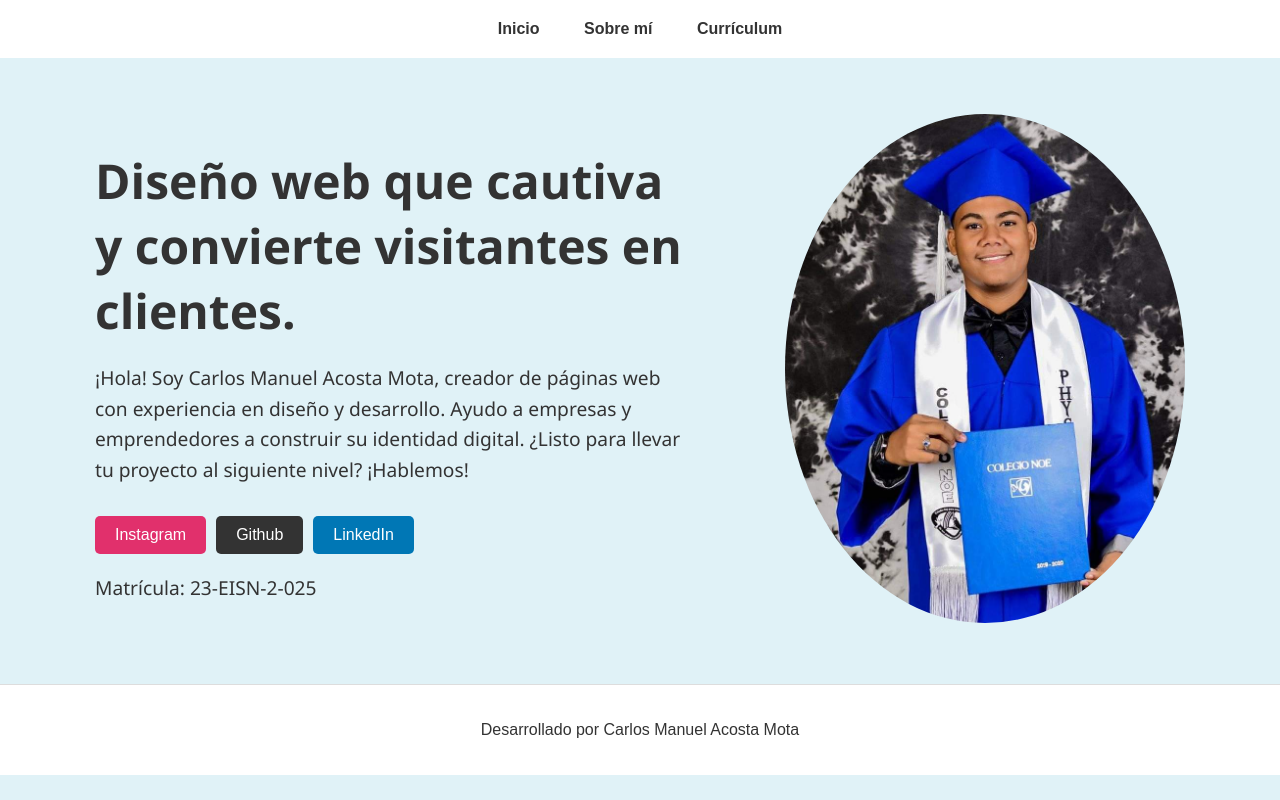
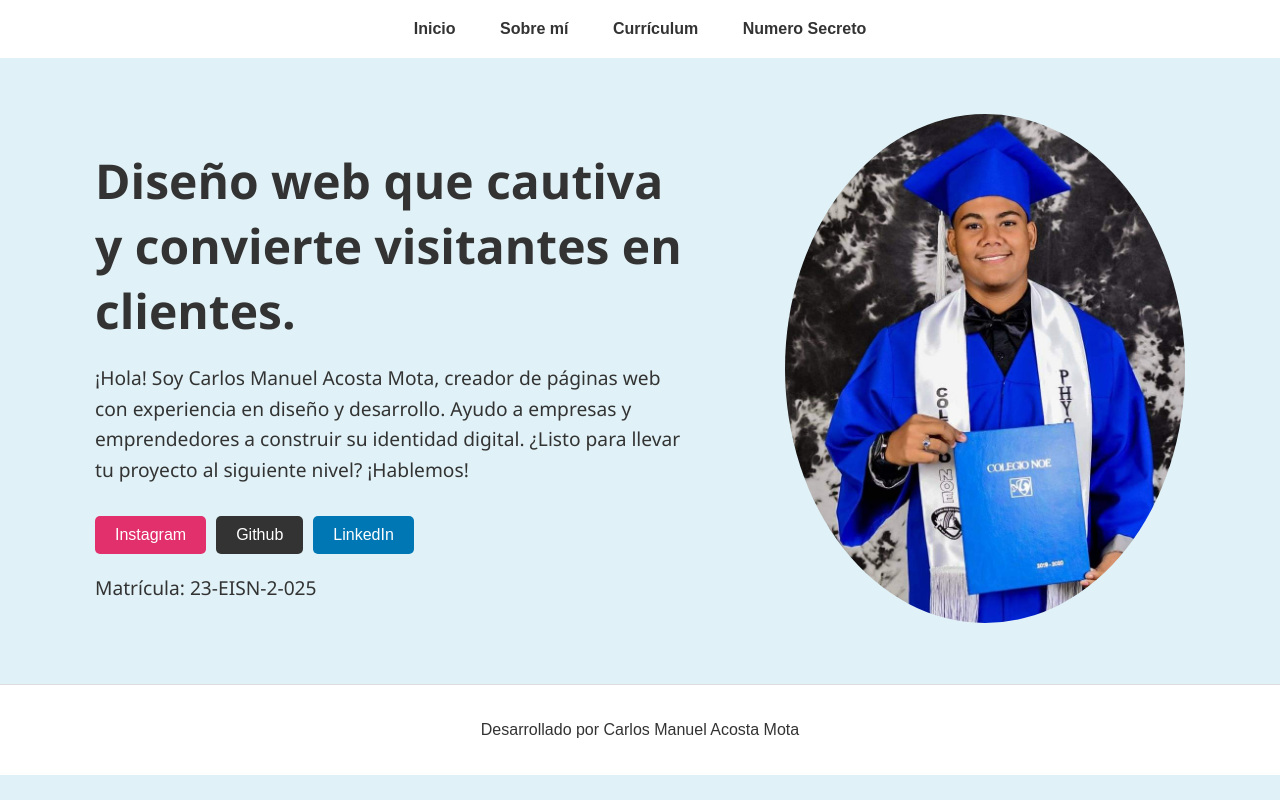
Before and after one commit to cmacosta03/mi-portafolio-digital, a plain HTML site: page index.html in a window 1280 px wide. Drawn offline with Linux system fonts and the light colour scheme.

Commit message:
Update index.html

```diff
--- a/index.html
+++ b/index.html
@@ -13,6 +13,7 @@
                 <li><a href="#inicio">Inicio</a></li>
                 <li><a href="sobre-mi.html">Sobre mí</a></li>
                 <li><a href="curriculum.html">Currículum</a></li>
+                <li><a href="./num/index.html">Numero Secreto</a></li>
             </ul>
         </nav>
     </header>
```
